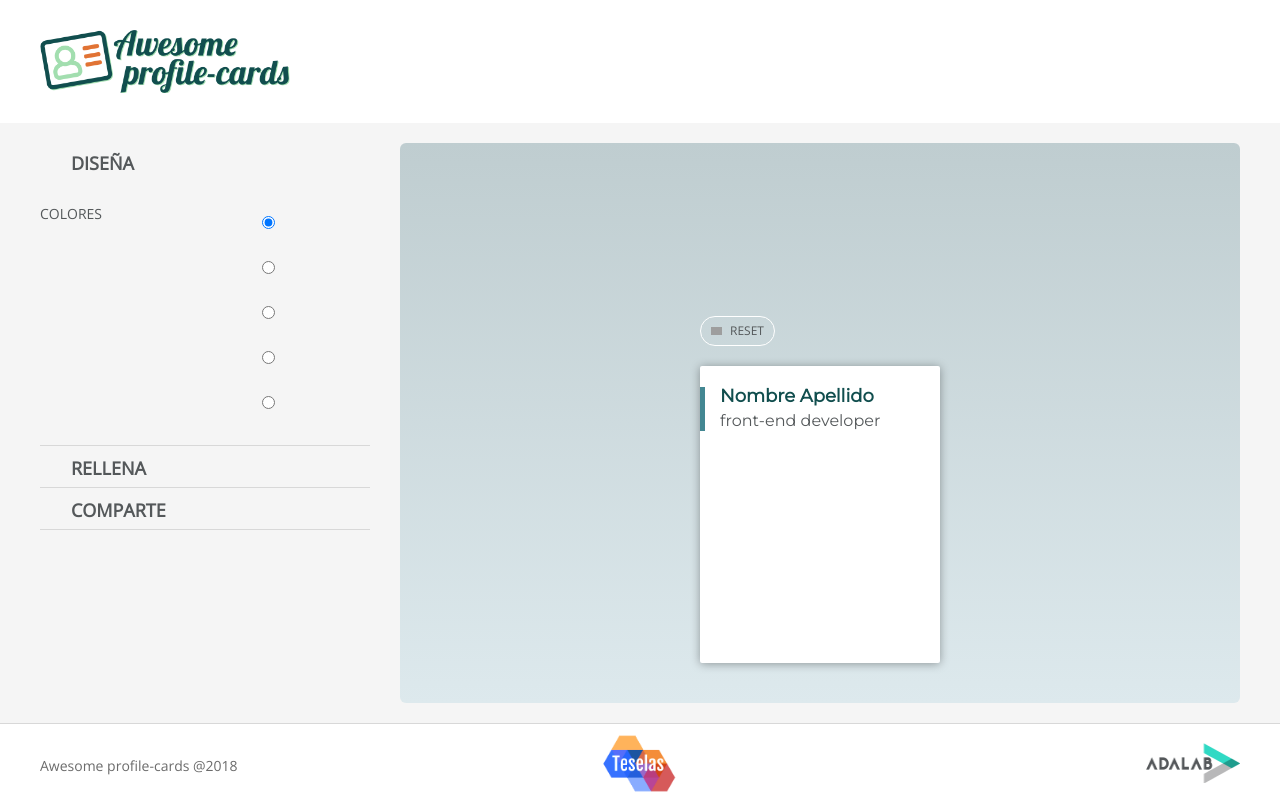
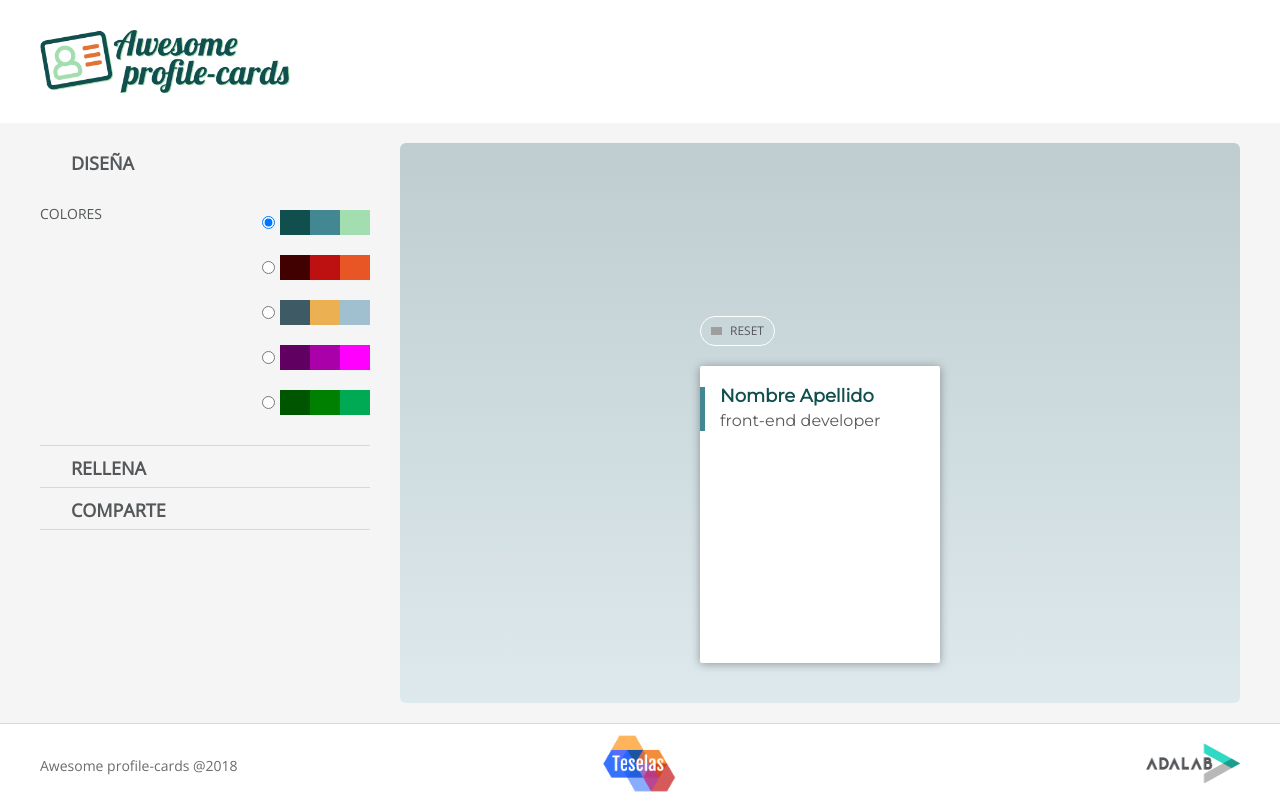
Before and after one commit to Adalab/project-g-m3-splice-girls, a React (Create React App) app: page / in a window 1280 px wide. Built offline with nearby package versions, Linux system fonts and the light colour scheme; grey boxes are pictures that could not be loaded.

Commit message:
fixed palelte colors

```diff
--- a/src/components/FormOptDesign.js
+++ b/src/components/FormOptDesign.js
@@ -3,25 +3,25 @@ import React from 'react';
 
 class FormOptDesing extends React.Component {
     render() {
-        const STYLEPALETTE11 = {backgroundColor: '#114e4e'}
-        const STYLEPALETTE12 = {backgroundColor: '#438792'}
-        const STYLEPALETTE13 = {backgroundColor: '#a2deaf'}
+        // const STYLEPALETTE11 = { backgroundColor: '#114e4e' }
+        // const STYLEPALETTE12 = { backgroundColor: '#438792' }
+        // const STYLEPALETTE13 = { backgroundColor: '#a2deaf' }
 
-        const STYLEPALETTE21 = {backgroundColor: '#420101'}
-        const STYLEPALETTE22 = {backgroundColor: '#bd1010'}
-        const STYLEPALETTE23 = {backgroundColor: '#e95626'}
+        // const STYLEPALETTE21 = { backgroundColor: '#420101' }
+        // const STYLEPALETTE22 = { backgroundColor: '#bd1010' }
+        // const STYLEPALETTE23 = { backgroundColor: '#e95626' }
 
-        const STYLEPALETTE31 = {backgroundColor: '#3e5b65'}
-        const STYLEPALETTE32 = {backgroundColor: '#eab052'}
-        const STYLEPALETTE33 = {backgroundColor: '#a0c0cf'}
+        // const STYLEPALETTE31 = { backgroundColor: '#3e5b65' }
+        // const STYLEPALETTE32 = { backgroundColor: '#eab052' }
+        // const STYLEPALETTE33 = { backgroundColor: '#a0c0cf' }
 
-        const STYLEPALETTE41 = {backgroundColor: '#600060'}
-        const STYLEPALETTE42 = {backgroundColor: '#aa00aa'}
-        const STYLEPALETTE43 = {backgroundColor: '#ff00ff'}
+        // const STYLEPALETTE41 = { backgroundColor: '#600060' }
+        // const STYLEPALETTE42 = { backgroundColor: '#aa00aa' }
+        // const STYLEPALETTE43 = { backgroundColor: '#ff00ff' }
 
-        const STYLEPALETTE51 = {backgroundColor: '#005500'}
-        const STYLEPALETTE52 = {backgroundColor: '#008000'}
-        const STYLEPALETTE53 = {backgroundColor: '#00aa55'}
+        // const STYLEPALETTE51 = { backgroundColor: '#005500' }
+        // const STYLEPALETTE52 = { backgroundColor: '#008000' }
+        // const STYLEPALETTE53 = { backgroundColor: '#00aa55' }
 
         return (
             <fieldset className="design--card">
@@ -37,9 +37,9 @@ class FormOptDesing extends React.Component {
                                         <input className="radio__palette radio__palette1" type="radio" name="palette" value="palette1" id="p1"
                                             checked />
                                         <ul className="palette--colors">
-                                            <li className="color__box p1--color1" style= {{STYLEPALETTE11}}>cyprus</li>
-                                            <li className="color__box p1--color2" style={{STYLEPALETTE12}}>hippie blue</li>
-                                            <li className="color__box p1--color3" style={{STYLEPALETTE13}}>chinook</li>
+                                            <li className="color__box p1--color1" style={{  backgroundColor: '#114e4e' }}>cyprus</li>
+                                            <li className="color__box p1--color2" style={{ backgroundColor: '#438792'}}>hippie blue</li>
+                                            <li className="color__box p1--color3" style={{ backgroundColor: '#a2deaf' }}>chinook</li>
                                         </ul>
                                     </label>
                                 </li>
@@ -47,9 +47,9 @@ class FormOptDesing extends React.Component {
                                     <label htmlFor="p2" className="palette__option">
                                         <input className="radio__palette radio__palette2" type="radio" name="palette" value="palette2" id="p2" />
                                         <ul className="palette--colors">
-                                            <li className="color__box p2--color1" style={{STYLEPALETTE21}}>seal brown</li>
-                                            <li className="color__box" style={{STYLEPALETTE22}}>free speech red</li>
-                                            <li className="color__box" style={{STYLEPALETTE23}}>cinnabar</li>
+                                            <li className="color__box p2--color1" style={{ backgroundColor: '#420101' }}>seal brown</li>
+                                            <li className="color__box" style={{ backgroundColor: '#bd1010' }}>free speech red</li>
+                                            <li className="color__box" style={{ backgroundColor: '#e95626' }}>cinnabar</li>
                                         </ul>
                                     </label>
                                 </li>
@@ -57,9 +57,9 @@ class FormOptDesing extends React.Component {
                                     <label htmlFor="p3" className="palette__option">
                                         <input className="radio__palette radio__palette3" type="radio" name="palette" value="palette3" id="p3" />
                                         <ul className="palette--colors">
-                                            <li className="color__box p3--color1" style={{STYLEPALETTE31}}>san juan</li>
-                                            <li className="color__box p3--color2" style={{STYLEPALETTE32}}>casablanca</li>
-                                            <li className="color__box p3--color3" style={{STYLEPALETTE33}}>regent st blue</li>
+                                            <li className="color__box p3--color1" style={{ backgroundColor: '#3e5b65'}}>san juan</li>
+                                            <li className="color__box p3--color2" style={{ backgroundColor: '#eab052'  }}>casablanca</li>
+                                            <li className="color__box p3--color3" style={{ backgroundColor: '#a0c0cf' }}>regent st blue</li>
                                         </ul>
                                     </label>
                                 </li>
@@ -67,9 +67,9 @@ class FormOptDesing extends React.Component {
                                     <label htmlFor="p4" className="palette__option">
                                         <input className="radio__palette radio__palette4" type="radio" name="palette" value="palette4" id="p4" />
                                         <ul className="palette--colors">
-                                            <li className="color__box p4--color1" style={{STYLEPALETTE41}}>purple</li>
-                                            <li className="color__box" style={{STYLEPALETTE42}}>medium orchid</li>
-                                            <li className="color__box" style={{STYLEPALETTE43}}>light purple</li>
+                                            <li className="color__box p4--color1" style={{ backgroundColor: '#600060' }}>purple</li>
+                                            <li className="color__box" style={{ backgroundColor: '#aa00aa' }}>medium orchid</li>
+                                            <li className="color__box" style={{ backgroundColor: '#ff00ff' }}>light purple</li>
                                         </ul>
                                     </label>
                                 </li>
@@ -77,9 +77,9 @@ class FormOptDesing extends React.Component {
                                     <label htmlFor="p5" className="palette__option">
                                         <input className="radio__palette radio__palette5" type="radio" name="palette" value="palette5" id="p5" />
                                         <ul className="palette--colors">
-                                            <li className="color__box p5--color1" style={{STYLEPALETTE51}}>super dark green</li>
-                                            <li className="color__box" style={{STYLEPALETTE52}}>green</li>
-                                            <li className="color__box" style={{STYLEPALETTE53}}>lawnish green</li>
+                                            <li className="color__box p5--color1" style={{ backgroundColor: '#005500' }}>super dark green</li>
+                                            <li className="color__box" style={{ backgroundColor: '#008000' }}>green</li>
+                                            <li className="color__box" style={{ backgroundColor: '#00aa55' }}>lawnish green</li>
                                         </ul>
                                     </label>
                                 </li>
```
